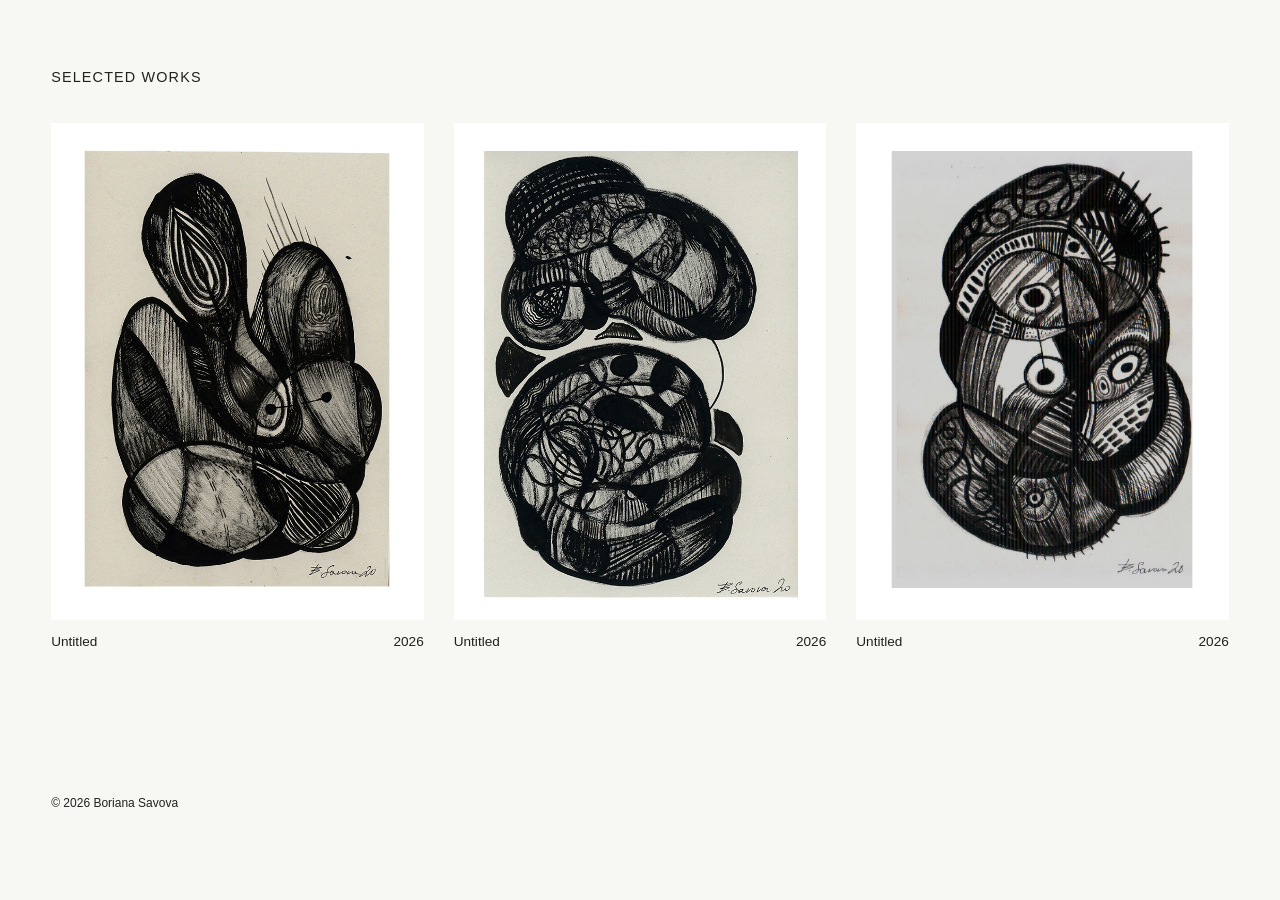
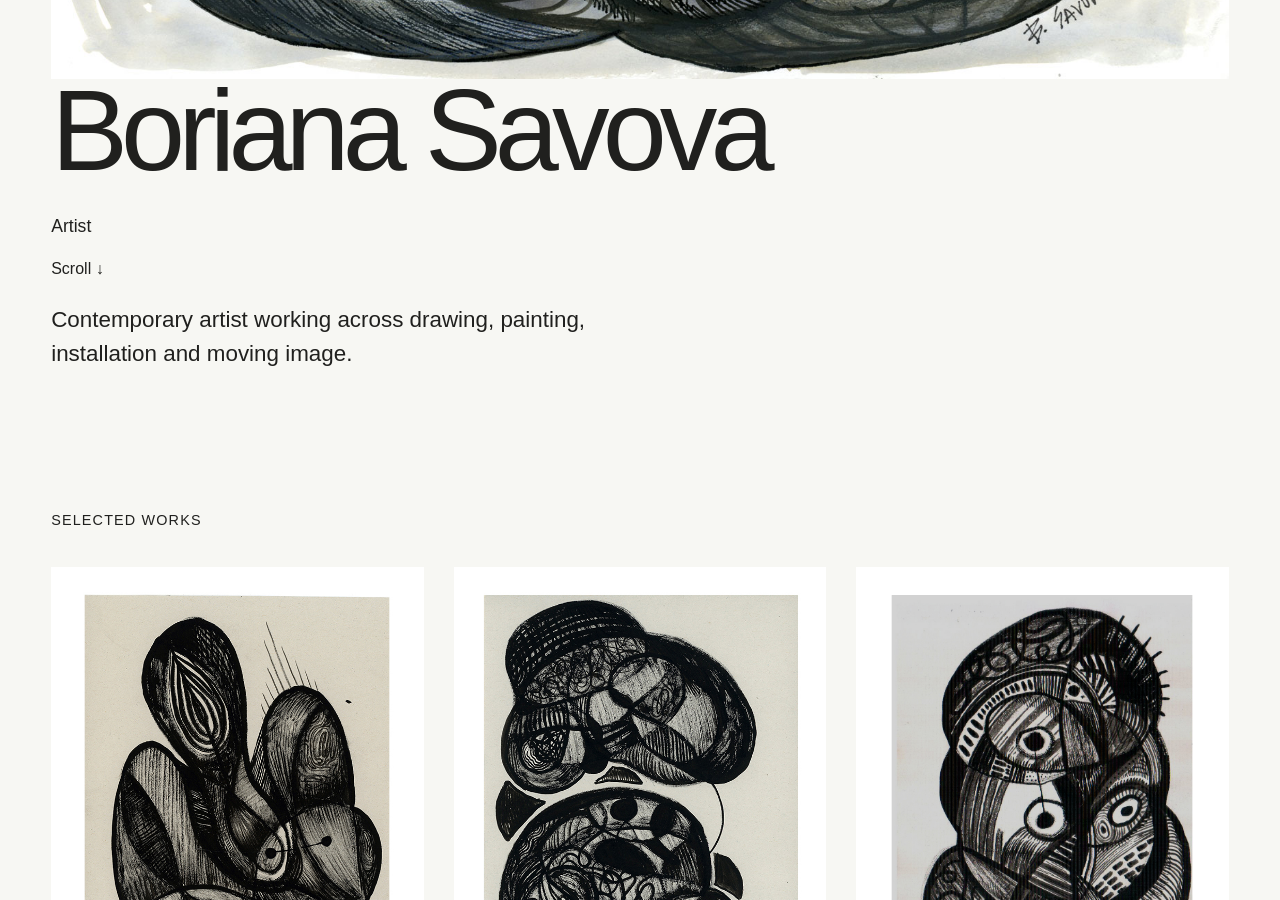
Before and after one commit to b-savova/b-savova.github.io, a Jekyll site: the page built from index.html, in a window 1280 px wide and 900 px high, scrolled down 828 px. Built offline with Jekyll 4.4.1, drawn with Linux system fonts in a browser that asks for light colours; before the commit the page ends 1702 px from its top, so only the background shows below that.

Commit message:
Update index.html

```diff
--- a/index.html
+++ b/index.html
@@ -3,10 +3,29 @@ layout: default
 ---
 
 <main class="home">
+
   <section class="hero">
-    <h1>Boriana Savova</h1>
-    <p>Artist</p>
+
+    <img
+      class="hero-image"
+      src="{{ '/assets/images/life_form_4.jpg' | relative_url }}"
+      alt="Artwork by Boriana Savova"
+    >
+
+    <div class="hero-overlay"></div>
+
+    <div class="hero-content">
+      <h1>Boriana Savova</h1>
+      <p>Artist</p>
+    </div>
+
+    <a href="#selected-works" class="hero-scroll" aria-label="Scroll to selected works">
+      <span>Scroll</span>
+      <span class="hero-arrow">↓</span>
+    </a>
+
   </section>
+
 
   <section class="intro">
     <p>
@@ -15,19 +34,33 @@ layout: default
     </p>
   </section>
 
-  <section class="featured">
+
+  <section class="featured" id="selected-works">
+
     <h2>Selected Works</h2>
 
     <div class="work-grid">
+
       {% for artwork in site.artworks limit:6 %}
-        <a href="{{ artwork.url }}" class="work">
-          <img src="{{ artwork.image }}" alt="{{ artwork.title }}">
+
+        <a href="{{ artwork.url | relative_url }}" class="work">
+
+          <img
+            src="{{ artwork.image | relative_url }}"
+            alt="{{ artwork.title }}"
+          >
+
           <div class="work-info">
             <span>{{ artwork.title }}</span>
             <span>{{ artwork.year }}</span>
           </div>
+
         </a>
+
       {% endfor %}
+
     </div>
+
   </section>
+
 </main>
```
